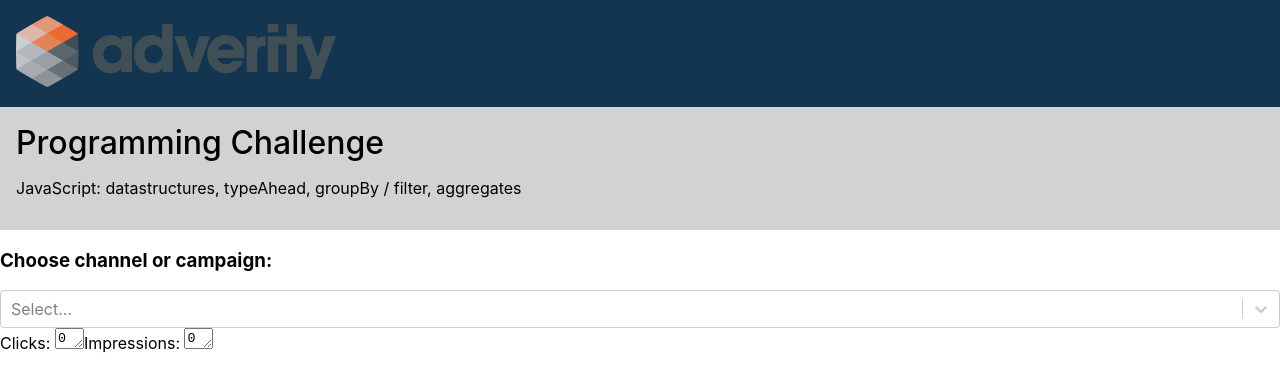
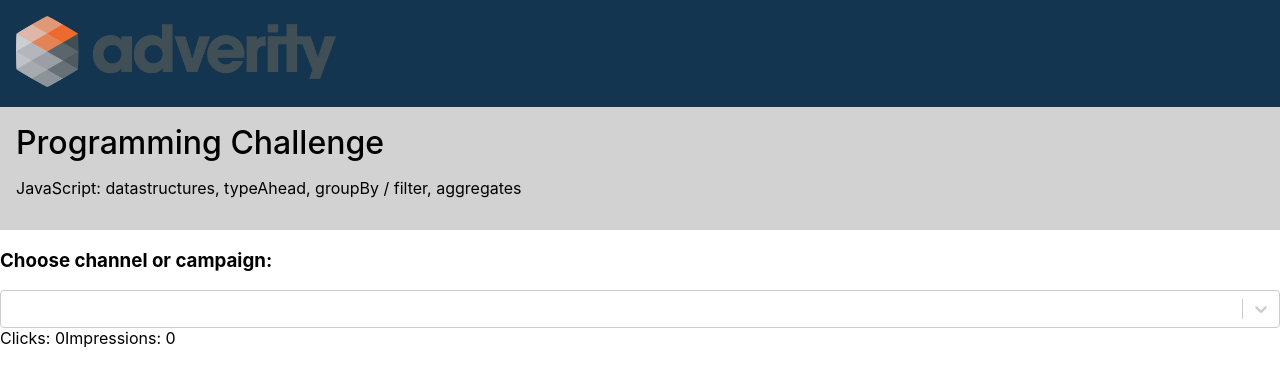
Before and after one commit to zeljko-djuric/adverity-coding-challenge, a React (Create React App) app: page / in a window 1280 px wide. Shown: the top 388 px of the page. Built offline with nearby package versions, Linux system fonts and the light colour scheme; no server answers.

Commit message:
Added initial implementation for updateStatistic

```diff
--- a/src/App.css
+++ b/src/App.css
@@ -32,7 +32,6 @@
   }
 }
 
-
 .header{
   background-color: #14354F;
 }
--- a/src/App.js
+++ b/src/App.js
@@ -3,7 +3,6 @@ import './App.css';
 import Header from './components/Header';
 import Tittle from './components/Tittle';
 import UserChoice from './components/UserChoice';
-import Statistics from './components/Statistics';
 
 
 function App() {
@@ -12,7 +11,6 @@ function App() {
       <Header/>
       <Tittle/>
       <UserChoice/>
-      <Statistics/>
     </div>
 
   );
--- a/src/components/Statistics.js
+++ /dev/null
@@ -1,19 +0,0 @@
-import React from 'react';
-
-class Statistics extends React.Component{
-
-    render(){
-        return(
-                <div>
-                    <label>Clicks: </label>
-                    <textarea className="clicks" name="clicks"
-                    rows="1" cols="1" defaultValue="0"></textarea>
-                    <label>Impressions: </label>
-                    <textarea className="impressions" name="impressions"
-                    rows="1" cols="1" defaultValue="0"></textarea>
-                </div>
-        )
-    }
-}
-
-export default Statistics;
--- a/src/components/UserChoice.js
+++ b/src/components/UserChoice.js
@@ -10,10 +10,41 @@ class UserChoice extends React.Component{
             channel: [],
             campaign: [],
             clicks: [],
-            impressions: []
+            impressions: [],
+            click: 0,
+            impresion: 0
         }
     }
 
+    updateStatistic = (event) =>{
+
+        var click = 0;
+        var impresion = 0;
+
+        if(event.label == "Display"){
+            this.state.clicks.forEach(function(elem){
+                click = click + parseInt(elem);
+            })
+
+            this.state.impressions.forEach(function(elem){
+                impresion = impresion + parseInt(elem);
+            })
+        }
+
+        if(event.label == "Search"){
+            this.state.clicks.forEach(function(elem){
+                click = click + parseInt(elem);
+            })
+
+            this.state.impressions.forEach(function(elem){
+                impresion = impresion + parseInt(elem);
+            })
+        }
+
+        this.setState({click: click})
+        this.setState({impresion: impresion})
+
+    }
 
     componentDidMount(){
         axios.get('http://www.mocky.io/v2/5cd93aeb300000b721c014b0').then(data => {
@@ -29,10 +60,6 @@ class UserChoice extends React.Component{
             const result = item.split(',');
             //console.log(result[0]);
 
-            // this.setState({campaign: result[0]})
-            // this.setState({channel: result[1]})
-            // this.setState({clicks: result[2]})
-            // this.setState({impressions: result[3]})
         })
         this.setState({campaign: data.data.match(/[A-Z]{2} ?[|] ?[A-Z]{2} ?[|]? ?[A-Z][a-z]+ ?[|] ?[A-Z][a-z]+/g)})
         this.setState({channel: data.data.match(/Search|Display/g)})
@@ -45,7 +72,8 @@ class UserChoice extends React.Component{
         var suggestions = [
             {label: "Search"},
             {label: "Display"}
-    ]
+        ]
+
         this.state.campaign.forEach(function(entry){
             var singleObj = {}
             singleObj['label'] = entry;
@@ -54,10 +82,11 @@ class UserChoice extends React.Component{
         return(
             <div>
                 <h3>Choose channel or campaign:</h3>
-                <Select options={suggestions}/>
-                {/* <h1>{this.state.channel[1]}</h1>
-                <h1>{this.state.clicks[1]}</h1>
-                <h1>{this.state.impressions[1]}</h1> */}
+                <Select options={suggestions} placeholder="" onChange={this.updateStatistic}/>
+                <label>Clicks: </label>
+                {this.state.click}
+                <label>Impressions: </label>
+                {this.state.impresion}
             </div>
         )
     }
```
